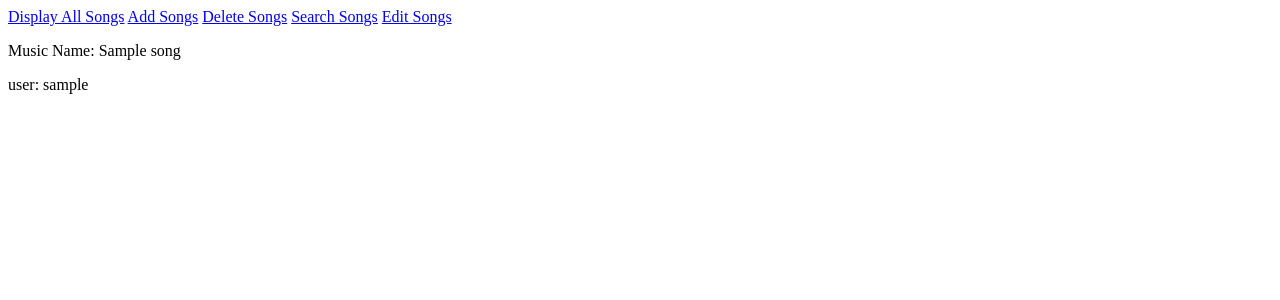
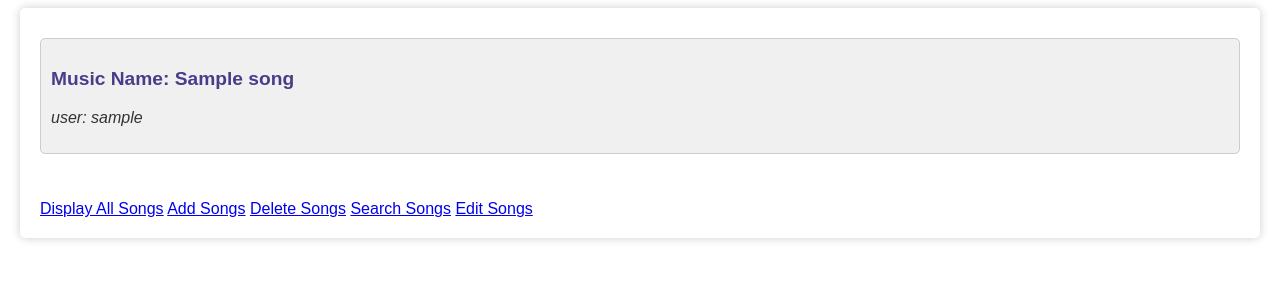
Before and after one commit to software-students-fall2023/2-web-app-exercise-last-team, a Flask app: page / in a window 1280 px wide. Shown: the top 300 px of the page. Run offline with Flask 3, Linux system fonts and the light colour scheme; a database or web service that is not in the repository returns one stand-in record (values such as "Sample title").

Commit message:
adding just the styles

```diff
--- a/app.py
+++ b/app.py
@@ -1,11 +1,12 @@
 import pymongo
 from flask import Flask, request, render_template, redirect
+import os
 
 app = Flask(__name__)
 
-if __name__ == "__main__":
-    app.debug = True
-    app.run()
+# Connecting to local host
+connection = pymongo.MongoClient("mongodb://localhost:27017")
+db = connection["test_database"]
 
 
 # Views
@@ -78,6 +79,11 @@ def editSongs():
     return redirect("/")
 
 
-# Connecting to local host
-connection = pymongo.MongoClient("mongodb://localhost:27017")
-db = connection["test_database"]
+if __name__ == "__main__":
+    PORT = os.getenv(
+        "PORT", 5000
+    )  # use the PORT environment variable, or default to 5000
+
+    # import logging
+    # logging.basicConfig(filename='/home/ak8257/error.log',level=logging.DEBUG)
+    app.run(port=PORT)
--- /dev/null
+++ b/static/styles/style.css
@@ -0,0 +1,72 @@
+/* Common styles for all blocks */
+.container {
+  max-width: 1200px;
+  margin: 0 auto;
+  padding: 20px;
+  background-color: #fff;
+  box-shadow: 0 0 10px rgba(0, 0, 0, 0.2);
+  border-radius: 5px;
+  font-family: Arial, sans-serif;
+}
+
+h1 {
+  color: DarkSlateBlue;
+}
+
+form label {
+  font-weight: bold;
+  color: DarkSlateBlue;
+}
+
+form input[type="text"] {
+  width: 100%;
+  padding: 10px;
+  border: 1px solid #667788; /* Slightly lighter than DarkSlateBlue */
+  border-radius: 5px;
+  margin: 5px 0;
+}
+
+form input[type="submit"] {
+  background-color: DarkSlateBlue;
+  color: #fff;
+  padding: 10px 20px;
+  border: none;
+  border-radius: 5px;
+  cursor: pointer;
+}
+
+form input[type="submit"]:hover {
+  background-color: #334455; /* Slightly darker than DarkSlateBlue */
+}
+
+/* Styles for specific blocks */
+.add-songs-container h1,
+.delete-songs-container h1,
+.edit-songs-container h1,
+.search-songs-container h1 {
+  font-size: 1.5em;
+}
+
+.song-item {
+  background-color: #f0f0f0; /* Light gray background */
+  padding: 10px;
+  border: 1px solid #ccc;
+  border-radius: 5px;
+  margin: 10px 0;
+}
+
+.song-name {
+  font-weight: bold;
+  font-size: 1.2em;
+  color: DarkSlateBlue;
+}
+
+.user-name {
+  font-style: italic;
+  color: #333;
+}
+
+/* Additional styling for spacing between items */
+.song-item + .song-item {
+  margin-top: 20px;
+}
--- a/templates/base.html
+++ b/templates/base.html
@@ -2,9 +2,15 @@
 <html lang="en">
   <head>
     <title>Class Project</title>
+    <link
+      rel="stylesheet"
+      href="{{ url_for('static',filename='styles/style.css') }}"
+    />
   </head>
   <body>
     <div class="container">
+      <main>{% block container %} {% endblock %}</main>
+      <br>
       <nav>
         <a href="/">Display All Songs</a>
         <a href="/add-songs">Add Songs</a>
@@ -12,7 +18,6 @@
         <a href="/search-songs">Search Songs</a>
         <a href="/edit-songs">Edit Songs</a>
       </nav>
-      <main>{% block container %} {% endblock %}</main>
     </div>
   </body>
 </html>
--- a/templates/home.html
+++ b/templates/home.html
@@ -1,8 +1,8 @@
 {% extends 'base.html' %} {% block container %}
     {% for song in song_list%}
-    <div>
-      <p>Music Name: {{song["song_name"]}}</h1>
-      <p>user: {{song["user_name"]}}</p>
+    <div class="song-item">
+      <p class="song-name">Music Name: {{song["song_name"]}}</h1>
+      <p class="user-name">user: {{song["user_name"]}}</p>
     </div>
     <br>
     {% endfor %}
```
